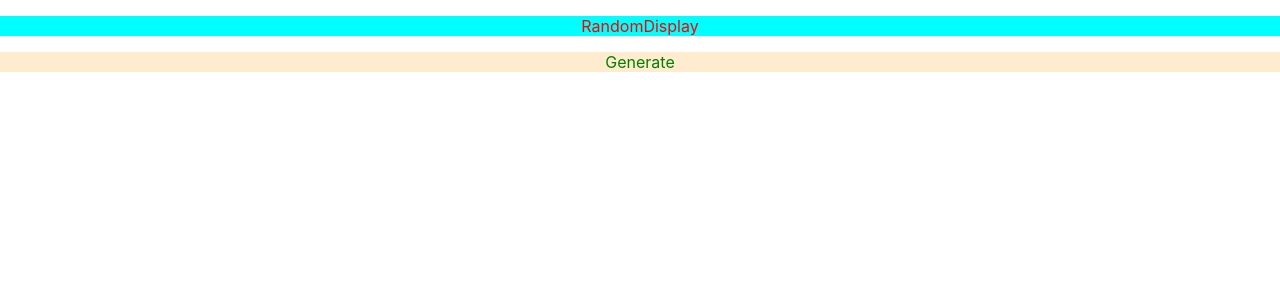
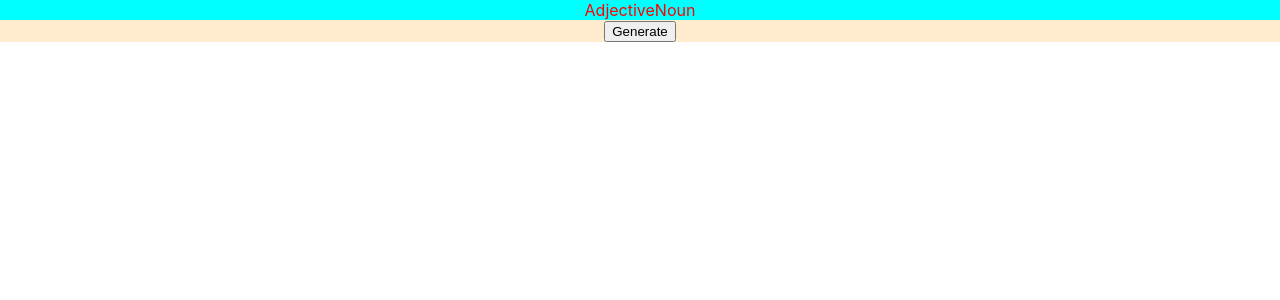
Before and after one commit to Dev-94/draw-me-react, a React (Create React App) app: page / in a window 1280 px wide. Shown: the top 300 px of the page. Built offline with nearby package versions, Linux system fonts and the light colour scheme.

Commit message:
stubs up adjective and noun displays

```diff
--- a/src/Components/Generate.js
+++ b/src/Components/Generate.js
@@ -5,7 +5,7 @@ function Generate() {
 
     return (
         <div className="g-div">
-            <p>Generate</p>
+            <button>Generate</button>
 
         </div>
 
--- a/src/Components/RandomDisplay.js
+++ b/src/Components/RandomDisplay.js
@@ -5,7 +5,8 @@ function RandomDisplay() {
 
     return (
         <div className="rd-div">
-            <p>RandomDisplay</p>
+            <span>Adjective</span>
+            <span>Noun</span>
         </div>
     )
 
```
